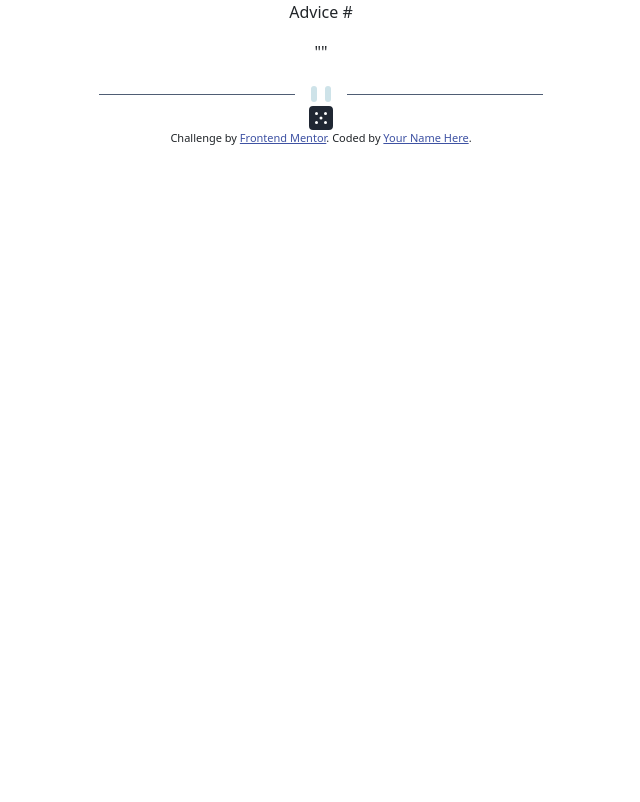
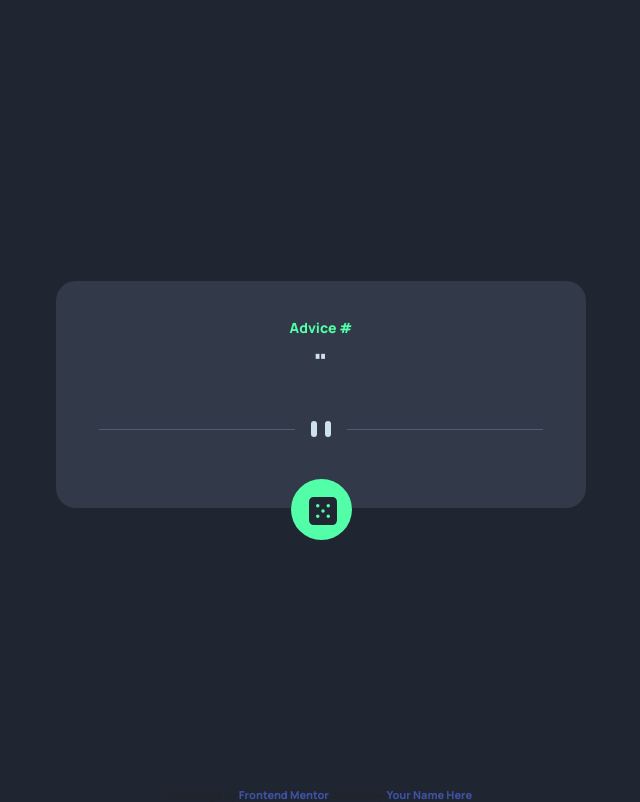
Before and after one commit to shoproizoshlo/advice-generator-app, a plain HTML site: page index.html in a window 1280 px wide. Shown: the whole page, without its empty margins (319-959 px from the left). Drawn offline with nearby package versions, Linux system fonts and the light colour scheme.

Commit message:
added styling

```diff
--- a/index.html
+++ b/index.html
@@ -22,29 +22,22 @@
       crossorigin="anonymous"
     />
 
-    <!-- Feel free to remove these styles or customise in your own stylesheet 👍 -->
-    <style>
-      .attribution {
-        font-size: 11px;
-        text-align: center;
-      }
-      .attribution a {
-        color: hsl(228, 45%, 44%);
-      }
-    </style>
+    <!-- style.css -->
+    <link rel="stylesheet" href="./styles/style.css" />
   </head>
   <body>
     <main>
-      <div class="wrapper">
+      <div class="wrapper d-flex">
         <div
           class="container d-flex flex-column align-items-center justify-content-center"
         >
+          <div class="advice">
             <p class="advice-id">Advice #<!-- Advice ID goes here --></p>
 
-          <p class="advice-text">"<!-- Advice text goes here -->"</p>
+            <p class="advice-text"><!-- Advice text goes here -->"</p>
 
             <!-- For automatic picture replacement -->
-          <picture>
+            <picture class="divider">
               <source
                 srcset="./images/pattern-divider-mobile.svg"
                 type="image/jpg"
@@ -55,6 +48,7 @@
 
             <div class="icon-dice">
               <img src="./images/icon-dice.svg" alt="icon-dice" />
+            </div>
           </div>
         </div>
       </div>
--- /dev/null
+++ b/styles/style.css
@@ -0,0 +1,206 @@
+@import url("https://fonts.googleapis.com/css2?family=Manrope:wght@800&display=swap");
+/* ###
+--primary
+
+--primary-light-cyan: hsl(193, 38%, 86%);
+--primary-neon-green: hsl(150, 100%, 66%);
+
+--neutral-grayish-blue: hsl(217, 19%, 38%);
+--neutral-dark-crayish-blue: hsl(217, 19%, 24%);
+--neutral-dark-blue: hsl(218, 23%, 16%);
+
+## Typography
+
+### Body Copy
+
+- Font size (quote): 28px
+
+### Font
+
+- Family: [Manrope](https://fonts.google.com/specimen/Manrope)
+- Weights: 800
+ */
+:root {
+  --primary-light-cyan: hsl(193, 38%, 86%);
+  --primary-neon-green: hsl(150, 100%, 66%);
+
+  --neutral-grayish-blue: hsl(217, 19%, 38%);
+  --neutral-dark-crayish-blue: hsl(217, 19%, 24%);
+  --neutral-dark-blue: hsl(218, 23%, 16%);
+}
+/*Setting to zero*/
+* {
+  padding: 0;
+  margin: 0;
+  border: 0;
+}
+*,
+*:before,
+*:after {
+  -moz-box-sizing: border-box;
+  -webkit-box-sizing: border-box;
+  box-sizing: border-box;
+}
+:focus,
+:active {
+  outline: none;
+}
+a:focus,
+a:active {
+  outline: none;
+}
+nav,
+footer,
+header,
+aside {
+  display: block;
+}
+html,
+body {
+  height: 100%;
+  width: 100%;
+  font-size: 100%;
+  line-height: 1;
+  font-size: 14px;
+  -ms-text-size-adjust: 100%;
+  -moz-text-size-adjust: 100%;
+  -webkit-text-size-adjust: 100%;
+}
+input,
+button,
+textarea {
+  font-family: inherit;
+}
+input::-ms-clear {
+  display: none;
+}
+button {
+  cursor: pointer;
+}
+button::-moz-focus-inner {
+  padding: 0;
+  border: 0;
+}
+a,
+a:visited {
+  text-decoration: none;
+}
+a:hover {
+  text-decoration: none;
+}
+ul li {
+  list-style: none;
+}
+img {
+  vertical-align: top;
+}
+h1,
+h2,
+h3,
+h4,
+h5,
+h6 {
+  font-size: inherit;
+  font-weight: inherit;
+}
+/*--------------------*/
+/* main take up the whole screen */
+body {
+  display: flex;
+  flex-direction: column;
+  font-family: "Manrope", sans-serif;
+  background-color: var(--neutral-dark-blue);
+}
+main {
+  flex: 1 1 auto;
+}
+
+/* page container */
+.wrapper {
+  overflow: hidden;
+  min-height: 100%;
+  position: relative;
+}
+.container {
+  max-width: 1145px;
+  margin: 0 auto;
+  padding: 0 15px;
+  text-align: center;
+}
+
+.advice {
+  margin: 20px;
+  padding: 40px;
+  width: 530px;
+  border-radius: 20px;
+  background-color: var(--neutral-dark-crayish-blue);
+}
+.advice-id {
+  color: var(--primary-neon-green);
+}
+.advice-text {
+  color: var(--primary-light-cyan);
+  font-size: 28px;
+  font-weight: 800;
+}
+
+/* for responsive images */
+.divider img {
+  position: relative;
+  top: 30px;
+  left: 0;
+}
+.icon-dice {
+  padding: 0;
+  flex: 0 0 33.3333%;
+  height: 61px;
+  width: 61px;
+  border-radius: 50px;
+  background-color: var(--primary-neon-green);
+  overflow: hidden;
+  position: relative;
+  top: 72px;
+  left: 195px;
+  transition: all 0.5s ease;
+}
+.icon-dice:hover,
+.icon-dice:active {
+  cursor: pointer;
+  box-shadow: 0px 0px 27px 14px rgba(81, 255, 168, 0.4);
+}
+
+.icon-dice img {
+  width: 45%;
+  height: auto;
+  object-fit: contain;
+  object-position: center;
+  position: absolute;
+  top: 30%;
+  left: 30%;
+}
+
+@media screen and (max-width: 1200px) {
+  .container {
+    max-width: 970px;
+  }
+}
+@media screen and (max-width: 992px) {
+  .container {
+    max-width: 750px;
+  }
+}
+@media screen and (max-width: 767px) {
+  .container {
+    max-width: none;
+    padding: 0 30px;
+    margin: 0;
+  }
+}
+/* footer */
+.attribution {
+  font-size: 11px;
+  text-align: center;
+}
+.attribution a {
+  color: hsl(228, 45%, 44%);
+}
```
Lines whose indentation alone changed are shown as unchanged.
